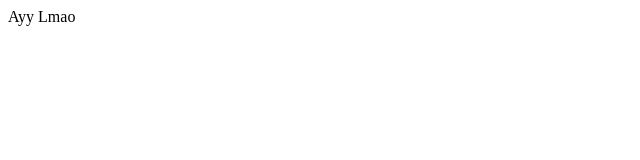
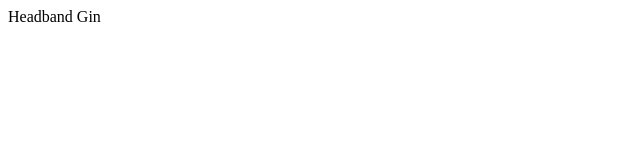
Before and after one commit to FinianScott/PRPLRT, a plain HTML site: page index.html in a window 1280 px wide. Shown: the full height of the page, 0-640 px from the left. Drawn offline with Linux system fonts and the light colour scheme.

Commit message:
changed text

```diff
--- a/index.html
+++ b/index.html
@@ -1 +1 @@
-<h>Ayy Lmao</h1>
+<h>Headband Gin</h1>
```
